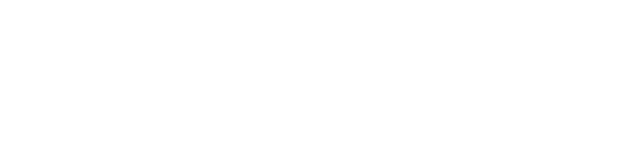
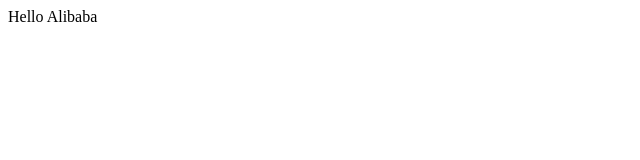
Before and after one commit to khoa070104/GitBranch, a plain HTML site: page index.html in a window 1280 px wide. Shown: the whole page, without its empty margins (0-640 px from the left). Drawn offline with Linux system fonts and the light colour scheme.

Commit message:
ver 1.0.1

```diff
--- a/index.html
+++ b/index.html
@@ -6,6 +6,6 @@
     <title>Hello</title>
 </head>
 <body>
-
+    Hello Alibaba
 </body>
 </html>
```
